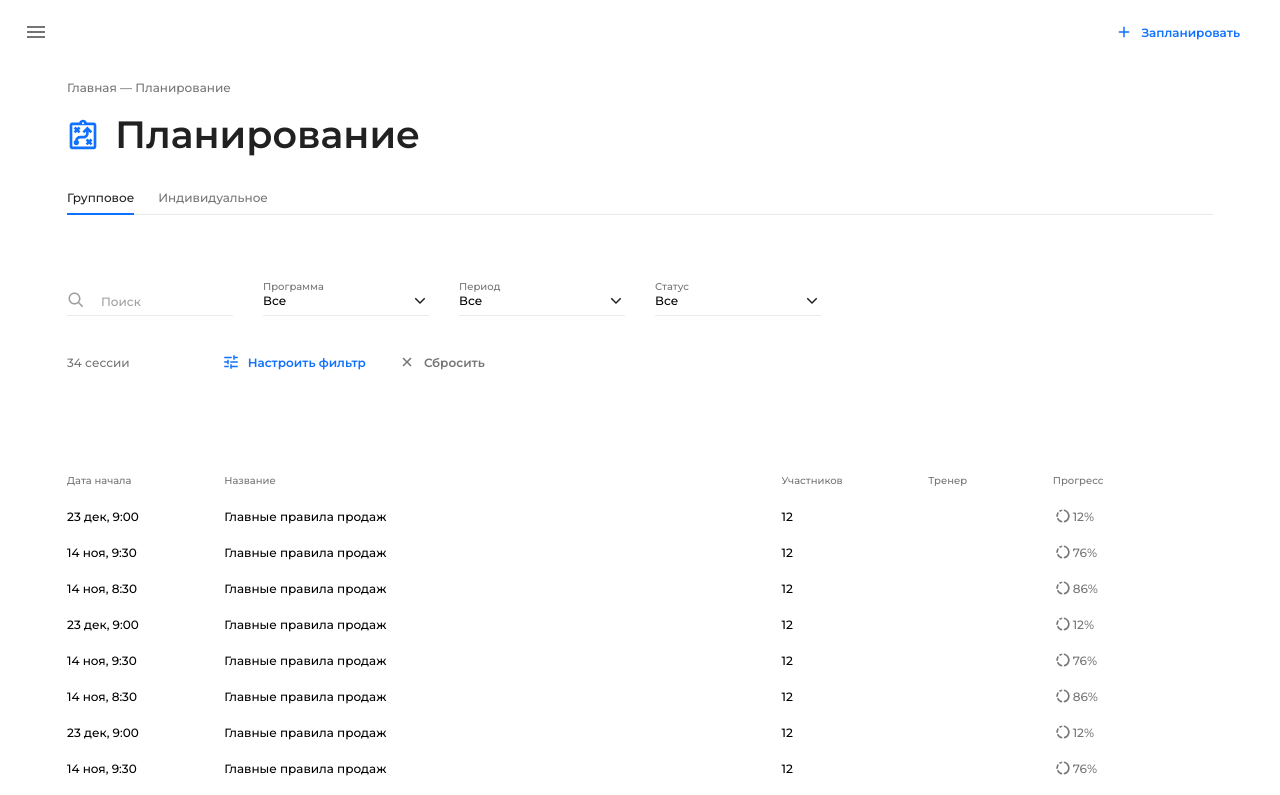
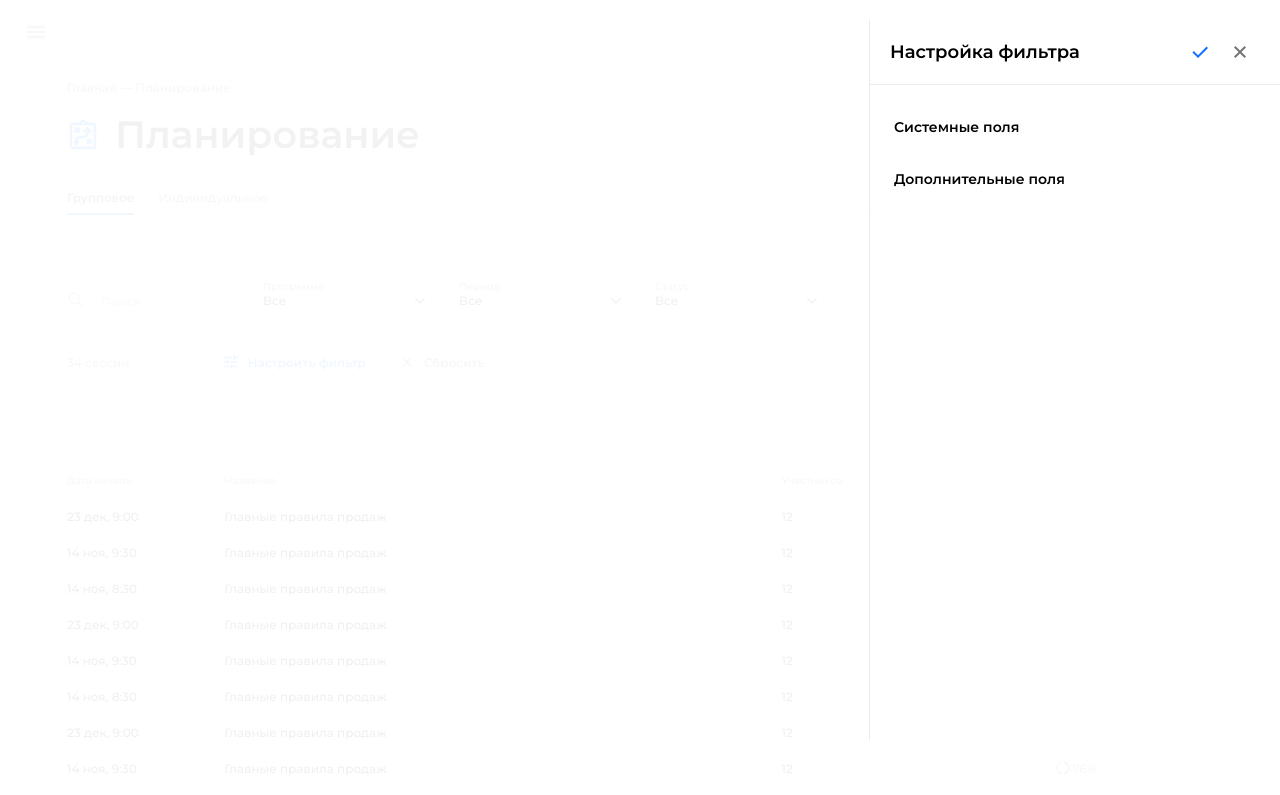
Before and after one commit to Evgeniy638/head-of-trainers, an Angular app: page / in a window 1280 px wide. Shown: the top 795 px of the page. Built offline with nearby package versions, Linux system fonts and the light colour scheme.

Commit message:
added filter setting

```diff
--- a/src/app/app.module.ts
+++ b/src/app/app.module.ts
@@ -14,6 +14,8 @@ import { TextFieldComponent } from './text-field/text-field.component';
 import { DropdownMenuComponent } from './dropdown-menu/dropdown-menu.component';
 import { TableComponent } from './table/table.component';
 import { MainComponent } from './main/main.component';
+import { FilterSettingComponent } from './filter-setting/filter-setting.component';
+import { CheckboxComponent } from './checkbox/checkbox.component';
 
 @NgModule({
   declarations: [
@@ -28,7 +30,9 @@ import { MainComponent } from './main/main.component';
     TextFieldComponent,
     DropdownMenuComponent,
     TableComponent,
-    MainComponent
+    MainComponent,
+    FilterSettingComponent,
+    CheckboxComponent
   ],
   imports: [
     BrowserModule,
--- /dev/null
+++ b/src/app/checkbox/checkbox.component.html
@@ -0,0 +1,3 @@
+<div>
+  checkbox works!
+</div>
--- /dev/null
+++ b/src/app/checkbox/checkbox.component.ts
@@ -0,0 +1,15 @@
+import { Component, OnInit } from '@angular/core';
+
+@Component({
+  selector: 'app-checkbox',
+  templateUrl: './checkbox.component.html',
+  styleUrls: ['./checkbox.component.scss']
+})
+export class CheckboxComponent implements OnInit {
+
+  constructor() { }
+
+  ngOnInit(): void {
+  }
+
+}
--- /dev/null
+++ b/src/app/filter-setting/filter-setting.component.html
@@ -0,0 +1,36 @@
+<div *ngIf="isVisible" class="blackout"></div>
+
+<div *ngIf="isVisible" class="app-filter-setting">
+  <div class="app-filter-setting__header header">
+    <h2 class="header__title">
+      Настройка фильтра
+    </h2>
+
+    <div class="header__image-wrap" (click)="onDone.emit()">
+      <img class="header__image" src="/assets/svg/done.svg" alt="done">
+    </div>
+
+    <div class="header__image-wrap" (click)="onClose.emit()">
+      <img class="header__image" src="/assets/svg/close.svg" alt="close">
+    </div>
+  </div>
+
+  <div class="app-filter-setting__main">
+    <div class="main-container">
+      <h3 class="main-container__title">
+        Системные поля
+      </h3>
+
+
+    </div>
+
+    <div class="main-container">
+      <h3 class="main-container__title">
+        Дополнительные поля
+      </h3>
+
+
+    </div>
+  </div>
+
+</div>
--- /dev/null
+++ b/src/app/filter-setting/filter-setting.component.scss
@@ -0,0 +1,65 @@
+.app-filter-setting {
+  position: fixed;
+  top: 20px;
+  right: 0;
+  width: 100%;
+  max-width: 410px;
+  height: calc(100% - 40px);
+  max-height: 720px;
+  box-shadow: -1px 0px 0px rgba(0, 0, 0, 0.08);
+  z-index: 3;
+  display: flex;
+  flex-direction: column;
+  background-color: white;
+
+  &__header {
+    display: flex;
+    align-items: center;
+    padding: 0 20px;
+    height: 64px;
+    box-shadow: 0px 1px 0px rgba(0, 0, 0, 0.08);
+    flex-shrink: 0;
+  }
+
+  &__main {
+    overflow-y: auto;
+  }
+}
+
+.header {
+  display: flex;
+
+  &__title {
+    flex-grow: 1;
+    font-weight: bold;
+    font-size: 18px;
+  }
+
+  &__image-wrap {
+    width: 40px;
+    height: 40px;
+    display: flex;
+    justify-content: center;
+    align-items: center;
+    cursor: pointer;
+  }
+
+  &__image {
+    width: 24px;
+    height: 24px;
+  }
+}
+
+.main-container {
+  margin: 34px 24px 0 24px;
+
+  &__title {
+    margin-bottom: 8px;
+    font-weight: bold;
+    font-size: 14px;
+  }
+
+  &__elemnt {
+    margin-bottom: 8px;
+  }
+}
--- /dev/null
+++ b/src/app/filter-setting/filter-setting.component.ts
@@ -0,0 +1,18 @@
+import {Component, EventEmitter, Input, OnInit, Output} from '@angular/core';
+
+@Component({
+  selector: 'app-filter-setting',
+  templateUrl: './filter-setting.component.html',
+  styleUrls: ['./filter-setting.component.scss']
+})
+export class FilterSettingComponent implements OnInit {
+  @Input() isVisible: boolean = false;
+  @Output() onClose = new EventEmitter<void>();
+  @Output() onDone = new EventEmitter<void>();
+
+  constructor() { }
+
+  ngOnInit(): void {
+  }
+
+}
--- a/src/app/filters/filters.component.html
+++ b/src/app/filters/filters.component.html
@@ -1,3 +1,8 @@
+<app-filter-setting
+  [isVisible]="filterSettingService.isVisible()"
+  (onClose)="filterSettingService.changeVisible(false)"
+  (onDone)="filterSettingService.changeVisible(false)"
+></app-filter-setting>
 <div class="app-filters">
   <div class="app-filters__main">
 
--- a/src/app/filters/filters.component.ts
+++ b/src/app/filters/filters.component.ts
@@ -1,6 +1,7 @@
 import { Component, OnInit } from '@angular/core';
 import {IMenuItem, TypeMenuItemId} from "../menu/menu.component";
 import {TableService} from "../shared/table.service";
+import {FilterSettingService} from "../shared/filter-setting.service";
 
 @Component({
   selector: 'app-filters',
@@ -41,7 +42,7 @@ export class FiltersComponent implements OnInit {
     ]
 
 
-  constructor(public tableService: TableService) { }
+  constructor(public tableService: TableService, public filterSettingService: FilterSettingService) { }
 
   ngOnInit(): void {
   }
--- /dev/null
+++ b/src/app/shared/filter-setting.service.ts
@@ -0,0 +1,14 @@
+import {Injectable} from "@angular/core";
+
+@Injectable({
+  providedIn: 'root'
+})
+export class FilterSettingService {
+  private _isVisible: boolean = true;
+  isVisible(): boolean {
+    return this._isVisible;
+  }
+  changeVisible(isVisible: boolean): void {
+    this._isVisible = isVisible;
+  }
+}
--- a/src/styles.scss
+++ b/src/styles.scss
@@ -2,7 +2,8 @@
 @import url('https://fonts.googleapis.com/css2?family=Montserrat:wght@500;600&display=swap');
 
 @import "styles/container";
-@import "src/styles/divider";
+@import "styles/divider";
+@import "styles/blackout";
 
 * {
   padding: 0;
--- /dev/null
+++ b/src/styles/_blackout.scss
@@ -0,0 +1,10 @@
+.blackout {
+  position: fixed;
+  top: 0;
+  left: 0;
+  width: 100%;
+  height: 100%;
+  background: #FFFFFF;
+  opacity: 0.94;
+  z-index: 3;
+}
```
Also changed, not shown: src/app/checkbox/checkbox.component.scss (added), 2 other files (tests, documents, lock files or other folders).
